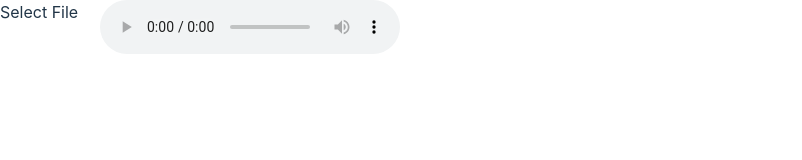
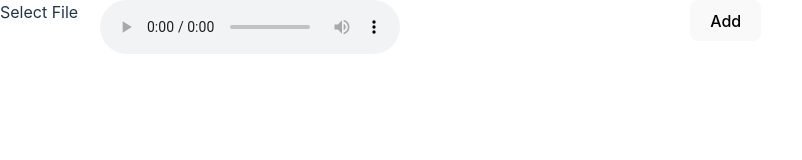
Before and after one commit to JakeMass/visualizer, a Vue app: page / in a window 1280 px wide. Shown: the top 160 px of the page, without its empty margins (0-802 px from the left). Built offline with nearby package versions, Linux system fonts and the light colour scheme.

Commit message:
styling and refactoring

```diff
--- a/src/components/HeaderMenu.vue
+++ b/src/components/HeaderMenu.vue
@@ -22,19 +22,21 @@
         v-for="(shape, index) in shapes"
         :key="index"
         class="controle">
-        <h3
+        <p
           style="cursor: pointer; margin: 7px;"
           @click="onShapeChange(index)">
           {{ toRaw(shape).type }} {{ index + 1 }}
-        </h3>
-        <ShapeControle
-          class="props"
-          v-if="activeShapeIndex === index"
-          :shape="shape"
-          :index="index"
-          @shape:replace="onReplace" />
+        </p>
       </div>
+      <button @click="onAdd">Add</button>
     </div>
+    <ShapeControle
+      v-if="shapes[activeShapeIndex]"
+      class="props"
+      :shape="shapes[activeShapeIndex]"
+      :index="activeShapeIndex"
+      @shape:replace="onReplace"
+      @shape:delete="onDelete(activeShapeIndex)" />
   </div>
 </template>
 
@@ -43,7 +45,7 @@ import { ref, toRaw } from 'vue'
 import ShapeControle from './ShapeControle.vue'
 import CanvasControle from './CanvasControle.vue'
 
-const emit = defineEmits(['file', 'play', 'shape:replace'])
+const emit = defineEmits(['file', 'play', 'shape:replace', 'shape:delete', 'shape:add'])
 const props = defineProps({
   canvas: HTMLCanvasElement,
   shapes: Array,
@@ -51,6 +53,14 @@ const props = defineProps({
 })
 
 let activeShapeIndex = ref(-1)
+
+function onAdd() {
+  emit('shape:add')
+}
+
+function onDelete(index) {
+  emit('shape:delete', index)
+}
 
 function onShapeChange(index) {
   if (activeShapeIndex.value === index) {
@@ -69,7 +79,6 @@ function onFileInput({ target }) {
 }
 
 function onReplace(value) {
-  console.log(value)
   emit('shape:replace', value)
 }
 </script>
@@ -80,13 +89,13 @@ function onReplace(value) {
   grid-auto-flow: column;
   justify-items: start;
   align-items: start;
-  grid-template-rows: auto;
+  grid-template-rows: 50px 50px;
   grid-template-columns: 100px 1fr 1fr;
   grid-template-areas:
     "file player controles"
     "props props props";
   width: 100%;
-  position: absolute;
+  position: fixed;
   top: 0;
 }
 
@@ -101,8 +110,9 @@ function onReplace(value) {
 
 .controles {
   grid-area: controles;
-  display: grid;
-  grid-auto-flow: column;
+  display: flex;
+  /* display: grid;
+  grid-auto-flow: column; */
 }
 
 .controle {
--- a/src/components/HelloWorld.vue
+++ b/src/components/HelloWorld.vue
@@ -6,7 +6,9 @@
       :url="url"
       @file="onFileInput"
       @play="onPlay"
-      @shape:replace="onReplace" />
+      @shape:replace="onReplace"
+      @shape:delete="onDelete"
+      @shape:add="onAdd" />
     <canvas
       id="canvas"
       style="height: 75vh; width: 100vw; z-index: -1"></canvas>
@@ -24,6 +26,7 @@ let audioElem = null
 let playing = ref(false)
 
 const audioCtx = new AudioContext()
+let source = null
 
 let canvas = ref(null)
 let canvasCtx = null
@@ -33,6 +36,16 @@ let lineShape = null
 
 let shapes = ref([])
 
+function onAdd() {
+  let nShape = new Circle(canvasCtx, audioCtx)
+  nShape.connect(source)
+  shapes.value.push(nShape)
+}
+
+function onDelete(index) {
+  shapes.value.splice(index, 1)
+}
+
 function onFileInput(input) {
   file.value = input
   url.value = URL.createObjectURL(file.value)
@@ -40,8 +53,6 @@ function onFileInput(input) {
 
 function onReplace({ index, nShape }) {
   shapes.value.splice(index, 1, nShape)
-
-  console.log(shapes.value)
 }
 
 function onPlay() {
@@ -61,7 +72,7 @@ function onPlay() {
 
 function audioInit() {
   audioElem = document.getElementById('audio')
-  let source = audioCtx.createMediaElementSource(audioElem)
+  source = audioCtx.createMediaElementSource(audioElem)
   source.connect(audioCtx.destination)
 
   canvas.value = document.getElementById('canvas')
--- a/src/components/ShapeControle.vue
+++ b/src/components/ShapeControle.vue
@@ -1,8 +1,14 @@
 <template>
+  <div>
+    <button @click="onDelete(index)">Delete</button>
     <div
+      class="prop_controle"
       v-for="[key, prop] in Object.entries(shape.propsInfo)"
       :key="key" >
-    <h3>{{ prop.name }}</h3>
+      <p
+        style="margin: 0;">
+        {{ prop.name }}
+      </p>
       <select
         v-if="key === 'type'"
         :value="toRaw(shape).type"
@@ -23,6 +29,7 @@
         :step="prop.step ?? 0.1"
         @input="onInput($event, shape, key)">
     </div>
+  </div>
 </template>
 
 <script setup>
@@ -34,12 +41,16 @@ const props = defineProps({
   index: Number,
 })
 
-const emit = defineEmits(['shape:change', 'shape:replace'])
+const emit = defineEmits(['shape:change', 'shape:replace', 'shape:delete'])
 
 function onInput({ target }, shape, key) {
   toRaw(shape).updateProps({
     [`${key}`]: parseFloat(target.value)
   }, true)
+}
+
+function onDelete(index) {
+  emit('shape:delete', index)
 }
 
 function onTypeChange({ target }, shape, index) {
@@ -71,3 +82,11 @@ function onTypeChange({ target }, shape, index) {
   }
 }
 </script>
+
+<style scoped>
+.prop_controle {
+  display: grid;
+  grid-auto-flow: row;
+  align-items: center;
+}
+</style>
```
Lines whose indentation alone changed are shown as unchanged.
